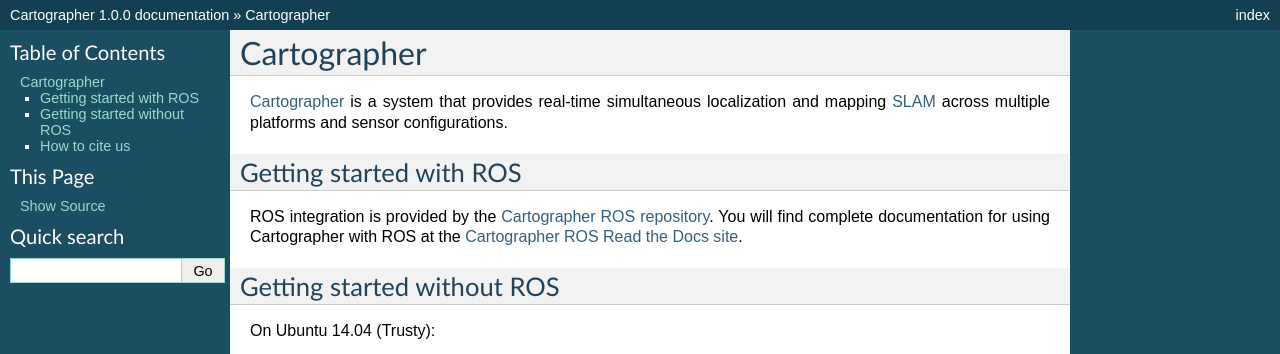
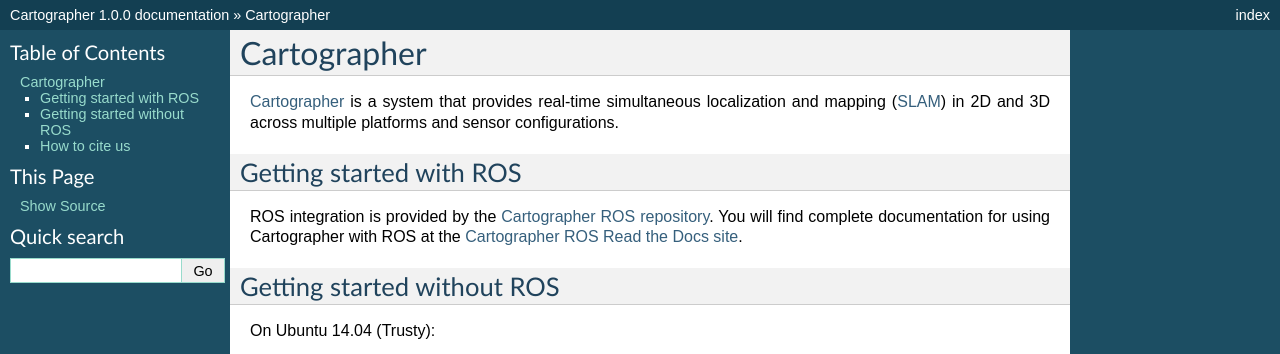
Before and after one commit to larics/cartographer_combined, a Sphinx documentation site: the page built from cartographer/docs/source/index.rst, in a window 1280 px wide, cut to the strip 0-354 px from the top of the page. Built offline with Sphinx 7.4.7, drawn with Linux system fonts in a browser that asks for light colours.

Commit message:
[cartographer] Small documentation fixes. (#32) Original commit: googlecartographer/cartographer@54d4e0a9bb21e40b998e66af30f3f26d98f6f58e

```diff
--- a/cartographer/docs/source/conf.py
+++ b/cartographer/docs/source/conf.py
@@ -256,8 +256,8 @@ texinfo_documents = [
     ('index', 'Cartographer', u'Cartographer Documentation',
      u'The Cartographer Authors', 'Cartographer',
      'Cartographer is a system that provides real-time simultaneous '
-     'localization and mapping (SLAM) across multiple platforms and sensor '
-     'configurations.', 'Miscellaneous'),
+     'localization and mapping (SLAM) in 2D and 3D across multiple platforms '
+     'and sensor configurations.', 'Miscellaneous'),
 ]
 
 # Documents to append as an appendix to all manuals.
--- a/cartographer/docs/source/index.rst
+++ b/cartographer/docs/source/index.rst
@@ -21,7 +21,8 @@ Cartographer
    :hidden:
 
 `Cartographer`_ is a system that provides real-time simultaneous localization
-and mapping `SLAM`_ across multiple platforms and sensor configurations.
+and mapping (`SLAM`_) in 2D and 3D across multiple platforms and sensor
+configurations.
 
 .. _Cartographer: https://github.com/googlecartographer/cartographer
 .. _SLAM: https://en.wikipedia.org/wiki/Simultaneous_localization_and_mapping
```
Also changed, not shown: cartographer/README.rst, 1 other file.
